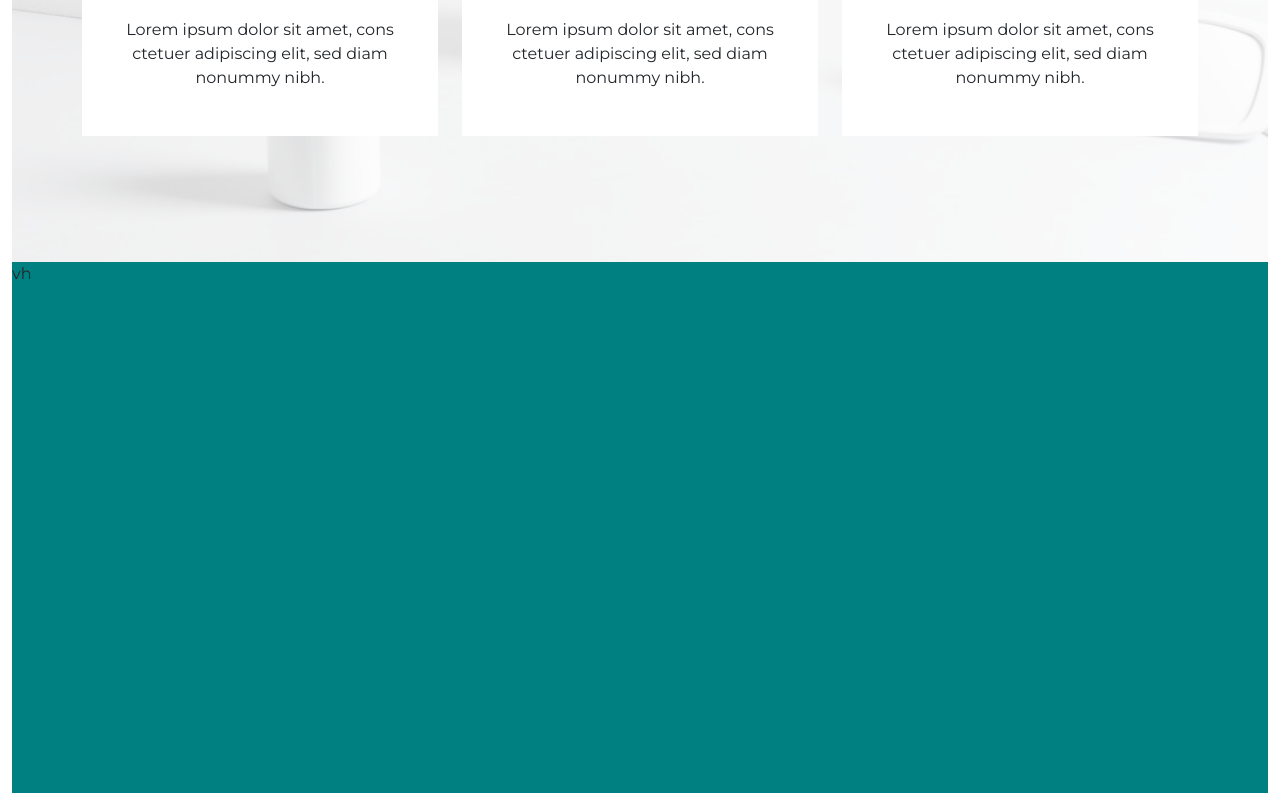
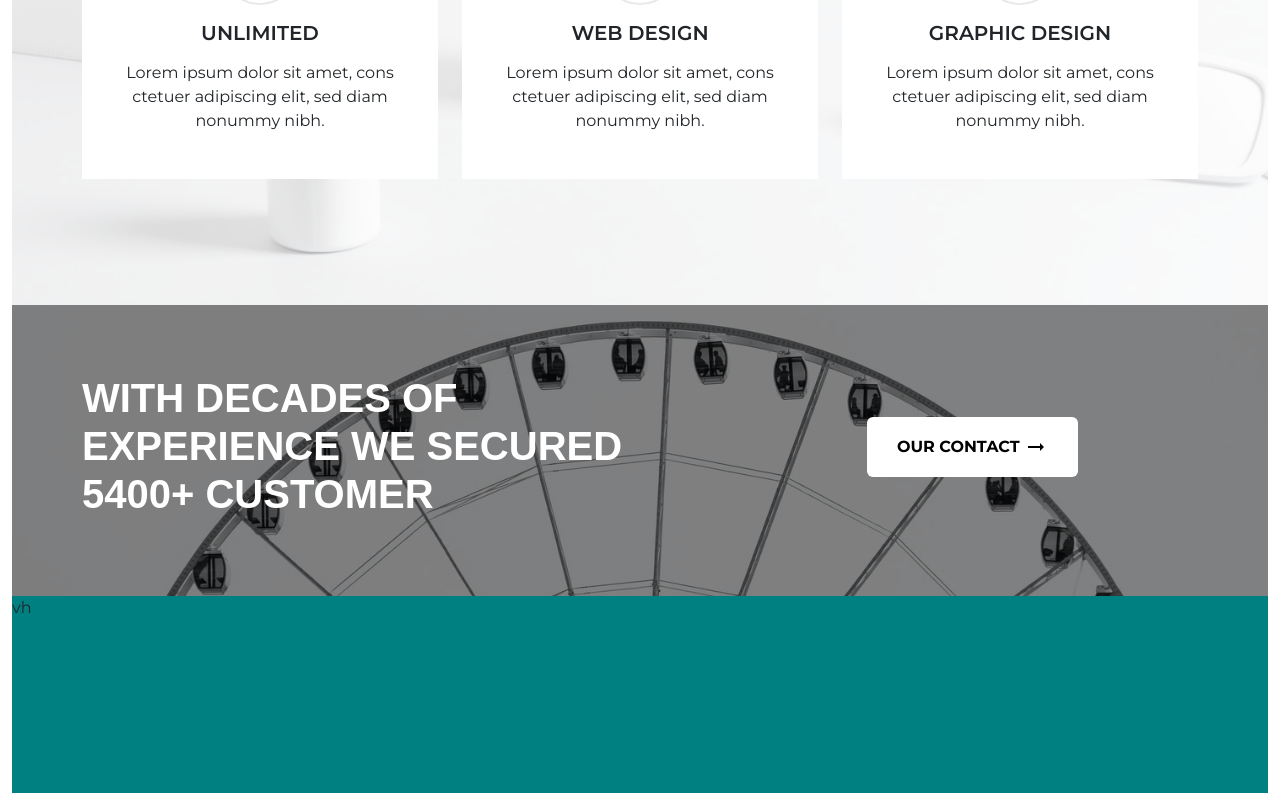
Before and after one commit to shamil-am/ministorcopy, a React (Create React App) app: page / in a window 1280 px wide. Shown: the part 2432-3225 px from the top of the page. Built offline with nearby package versions, Linux system fonts and the light colour scheme.

Commit message:
services responsive problem fixed,securedCustomer section added

```diff
--- a/src/components/AboutCompany/about.scss
+++ b/src/components/AboutCompany/about.scss
@@ -51,6 +51,7 @@
         color: #ffffff;
         padding: 18px 30px;
         border-radius: 6px;
+        display: inline-block;
         text-decoration: none;
         z-index: 9;
         text-transform: uppercase;
--- a/src/components/OurServices/Services.js
+++ b/src/components/OurServices/Services.js
@@ -46,9 +46,6 @@ function Services() {
                 content="Lorem ipsum dolor sit amet, cons ctetuer adipiscing elit, sed diam nonummy nibh."
               />
             </div>
-
-          </div>
-          <div className="row">
           <div className="col-12 col-md-6 col-lg-4">
             {" "}
             <ServiceCardCreator
--- /dev/null
+++ b/src/components/SecuredCustomer/SecuredCustomer.js
@@ -0,0 +1,28 @@
+import React from "react";
+import "./securedCustomer.scss";
+import { Link } from "react-router-dom";
+import ArrowRightAltIcon from "@material-ui/icons/ArrowRightAlt";
+
+//////////
+function SecuredCustomer() {
+  return (
+    <div className="securedCustomer">
+      <div className="container">
+        <div className="row">
+          <div className="col-12 col-lg-7 d-flex justify-content-center align-items-center">
+            <h2>With Decades of Experience We Secured 5400+ Customer</h2>
+          </div>
+          <div className="col-12 col-lg-5 d-flex justify-content-center align-items-center">
+            <div className="ourContactBtn">
+              <Link to="/">
+                our contact <ArrowRightAltIcon />
+              </Link>
+            </div>
+          </div>
+        </div>
+      </div>
+    </div>
+  );
+}
+
+export default SecuredCustomer;
--- /dev/null
+++ b/src/components/SecuredCustomer/securedCustomer.scss
@@ -0,0 +1,75 @@
+@import '../../common/common.scss';
+///////
+.securedCustomer {
+  padding: 4rem 0;
+  background-image: url("../../assets//images/call-to-bg.jpg");
+  background-position: center;
+  background-repeat: no-repeat;
+  background-size: cover;
+  position: relative;
+  &::before {
+    content: "";
+    position: absolute;
+    height: 100%;
+    width: 100%;
+    background-color: #0000007c;
+    z-index: 1;
+    top: 0;
+    left: 0;
+  }
+  .container {
+    position: relative;
+    z-index: 9;
+    h2 {
+      text-transform: uppercase;
+      color: #ffffff;
+      font-weight: 700;
+      font-family: "Space Grotesk", sans-serif;
+      font-size: 2.5rem;
+    }
+    .ourContactBtn {
+        margin: 3rem 0;
+        a {
+          background-color: transparent;
+          color: #000000;
+          padding: 18px 30px;
+          display: inline-block;
+          border-radius: 6px;
+          text-decoration: none;
+          z-index: 9;
+          text-transform: uppercase;
+          font-weight: bold;
+          position: relative;
+          overflow: hidden;
+          transition: all .4s;
+          &::before {
+            content: "";
+            height: 0;
+            width: 100%;
+            background-color: #000;
+            position: absolute;
+            left: 0;
+            bottom: 0;
+            z-index: -1;
+            transition: all .3s ease-in-out;
+          }
+          &::after {
+            content: "";
+            height: 100%;
+            width: 100%;
+            background-color: #ffffff;
+            position: absolute;
+            left: 0;
+            bottom: 0;
+            z-index: -2;
+          }
+          &:hover {
+            color: #ffffff;
+            &::before {
+              height: 100%;
+            }
+          }
+        }
+      }
+  }
+}
--- a/src/pages/Home.js
+++ b/src/pages/Home.js
@@ -4,6 +4,7 @@ import Welcome from "./../components/Welcome/Welcome";
 import CleanDesign from "../components/AboutCompany/CleanDesign";
 import About from "../components/AboutCompany/About";
 import Services from "../components/OurServices/Services";
+import SecuredCustomer from "../components/SecuredCustomer/SecuredCustomer";
 ///////
 function Home() {
   return (
@@ -13,6 +14,7 @@ function Home() {
       <CleanDesign/>
       <About/>
       <Services/>
+      <SecuredCustomer/>
     </>
   );
 }
```
Also changed, not shown: src/assets/images/call-to-bg.jpg (added). Lines whose indentation alone changed are shown as unchanged.
